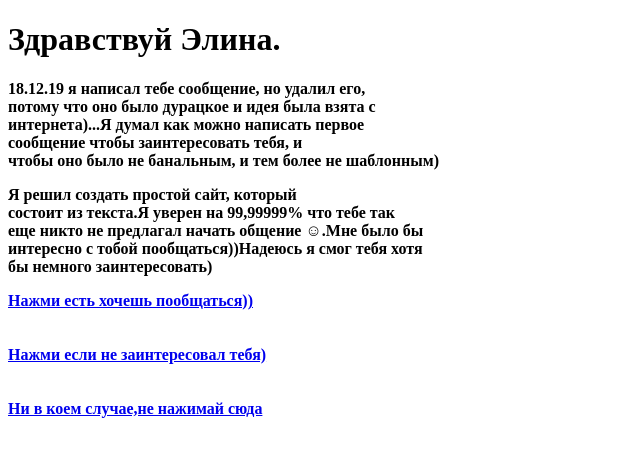
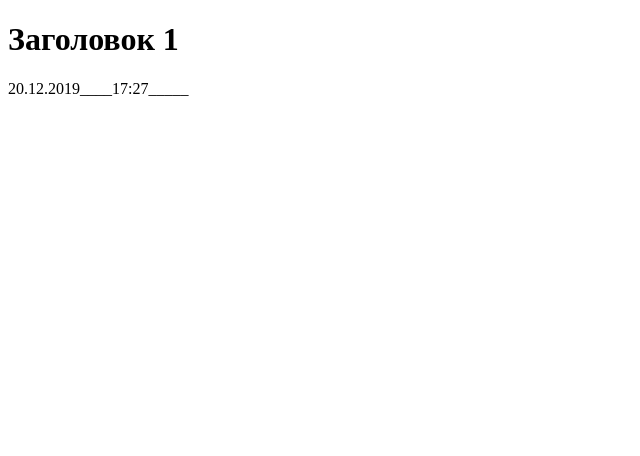
Before and after one commit to specialforElya/specialforElya.github.io, a plain HTML site: page index.html in a window 1280 px wide. Shown: the whole page, without its empty margins (0-640 px from the left). Drawn offline with Linux system fonts and the light colour scheme.

Commit message:
init commit

```diff
--- a/index.html
+++ b/index.html
@@ -1,37 +1,15 @@
 <!DOCTYPE html>
-<html lang="ru">
+<html lang="en">
 <head>
 	<meta charset="UTF-8">
-	<title>special for Elya</title>
+	<title>Hello</title>
 </head>
-<body >
+<body>
 	<h1>
-		Здравствуй Элина.
+		Заголовок 1
 	</h1>
 	<p>
-		<b>
-			18.12.19 я написал тебе сообщение, но удалил его,<br>
-			потому что оно было дурацкое и идея была взята с <br>интернета)...Я думал как можно написать первое <br>сообщение чтобы заинтересовать тебя, и <br>
-			чтобы оно было не банальным, и тем более не шаблонным)
-		</b>
+		20.12.2019____17:27_____
 	</p>
-	<p>
-		<b>
-			Я решил создать простой сайт, который<br>состоит из текста.Я уверен на 99,99999% что тебе так<br> еще никто не предлагал начать общение ☺.Мне было бы
-			<br>интересно с тобой пообщаться))Надеюсь я смог тебя хотя <br>бы немного заинтересовать)
-		</b>
-	</p>
-
-	<b><p>
-		<a href="https://vk.com/id168996270">Нажми есть хочешь пообщаться))</a>
-			<br>
-			<br>
-			<br>
-		<a href="https://avatars.mds.yandex.net/get-pdb/1365420/ee70e767-a1cc-4cb0-b67e-f67b48b49abb/s1200">Нажми если не заинтересовал тебя)</a>
-			<br>
-			<br>
-			<br>
-		<a href="../secret/secret.html">Ни в коем случае,не нажимай сюда</a>
-	</p></b>
 </body>
 </html>
```
Also changed, not shown: secret/secret.html (+2 -3 lines).
